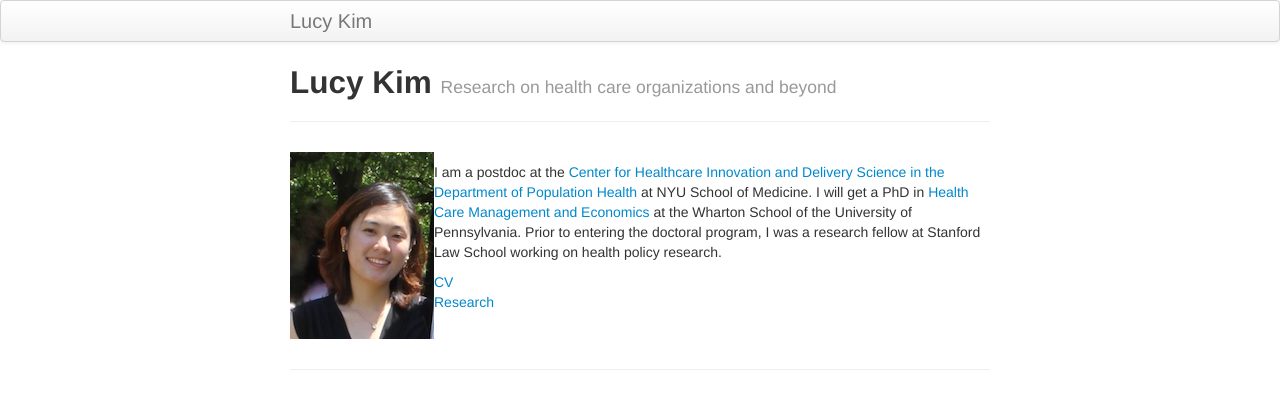
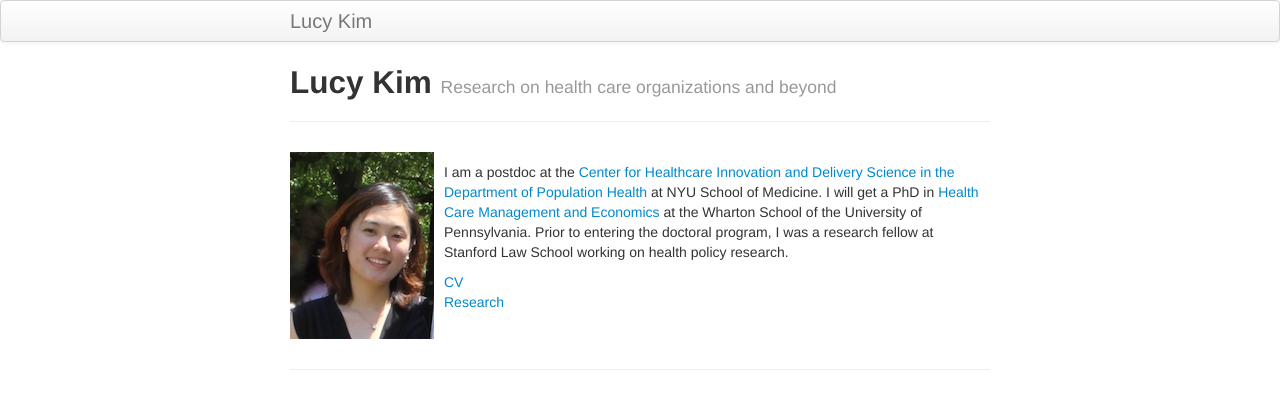
Before and after one commit to lucy-kim/lucy-kim.github.io, a Jekyll site: the page built from index.md, in a window 1280 px wide. Shown: the top 409 px of the page. Built offline with Jekyll 4.4.1, drawn with Linux system fonts in a browser that asks for light colours.

Commit message:
Update index.md

```diff
--- a/index.md
+++ b/index.md
@@ -5,7 +5,7 @@ tagline: Research on health care organizations and beyond
 description: Lucy Kim's research projects
 ---
 
-<img style="float: left;" src="http://lucy-kim.github.io/profile_mar2016.jpg">
+<img style="float: left; padding-right: 10px;" src="http://lucy-kim.github.io/profile_mar2016.jpg">
 
 I am a postdoc at the [Center for Healthcare Innovation and Delivery Science in the Department of Population Health](https://med.nyu.edu/chids/home) at NYU School of Medicine. I will get a PhD in [Health Care Management and Economics](https://hcmg.wharton.upenn.edu/) at the Wharton School of the University of Pennsylvania. Prior to entering the doctoral program, I was a research fellow at Stanford Law School working on health policy research.
 
```
